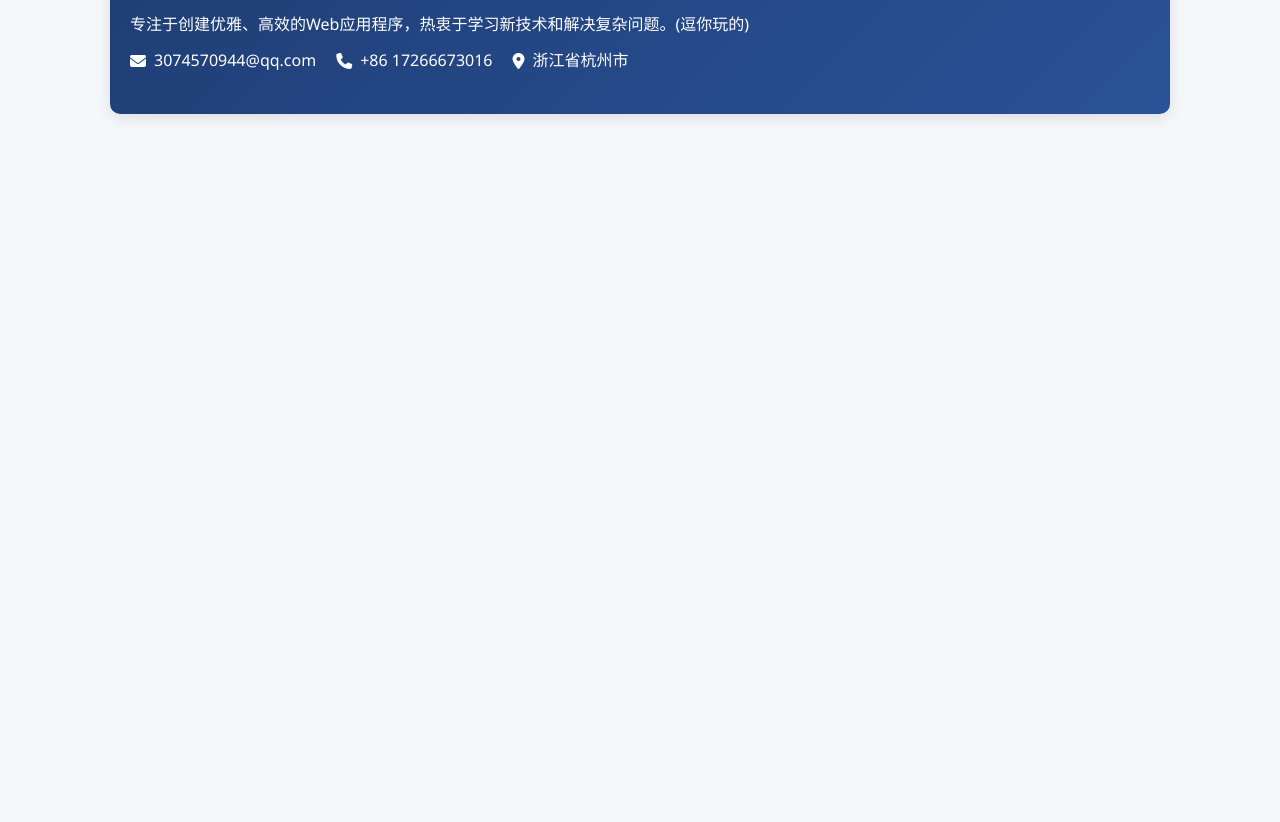
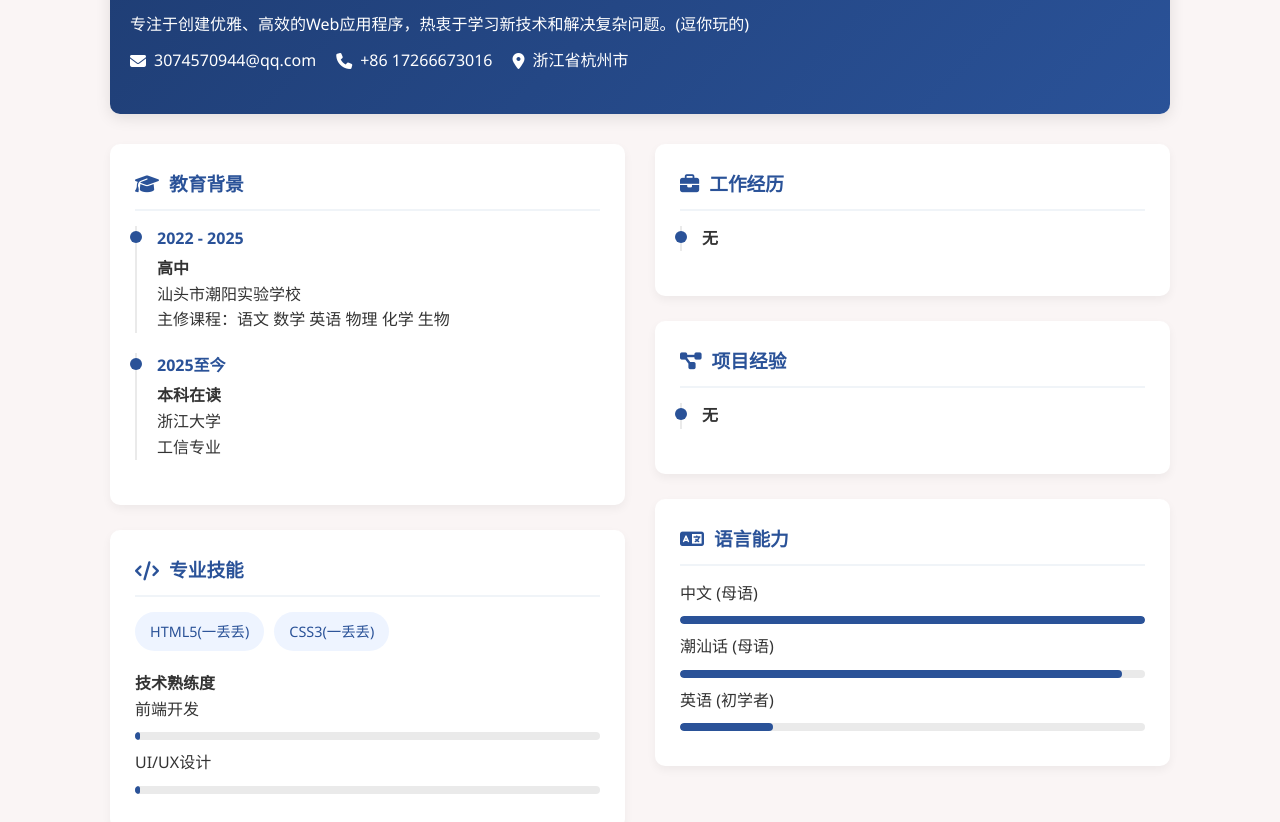
Before and after one commit to SQTP-Exercise/project1-lg2007lind, a plain HTML site: page index.html in a window 1280 px wide. Shown: the part 170-992 px from the top of the page. Before the commit the page ends 800 px from the top, so only its background shows below. Drawn offline with Linux system fonts and the light colour scheme.

Commit message:
feat:new content1

```diff
--- a/index.html
+++ b/index.html
@@ -32,6 +32,90 @@
                 </div>
             </div>
         </header>
+        <div class="main-content">
+            <div class="left-column">
+                <div class="card">
+                    <h3><i class="fas fa-graduation-cap"></i> 教育背景</h3>
+                    <div class="timeline-item">
+                        <div class="timeline-date">2022 - 2025</div>
+                        <h4>高中</h4>
+                        <p>汕头市潮阳实验学校</p>
+                        <p>主修课程：语文 数学 英语 物理 化学 生物</p>
+                    </div>
+                    <div class="timeline-item">
+                        <div class="timeline-date">2025至今</div>
+                        <h4>本科在读</h4>
+                        <p>浙江大学</p>
+                        <p>工信专业</p>
+                    </div>
+                </div>
+
+                <div class="card">
+                    <h3><i class="fas fa-code"></i> 专业技能</h3>
+                    <div class="skills-list">
+                        <div class="skill">HTML5(一丢丢)</div>
+                        <div class="skill">CSS3(一丢丢)</div>
+                    </div>
+
+                    <h4 style="margin-top: 20px;">技术熟练度</h4>
+                    <div>
+                        <p>前端开发</p>
+                        <div class="progress-bar">
+                            <div class="progress" style="width: 1%"></div>
+                        </div>
+                    </div>
+                    <div>
+                        <p>UI/UX设计</p>
+                        <div class="progress-bar">
+                            <div class="progress" style="width: 1%"></div>
+                        </div>
+                    </div>
+                </div>
+            </div>
+
+            <div class="right-column">
+                <div class="card">
+                    <h3><i class="fas fa-briefcase"></i> 工作经历</h3>
+                    <div class="timeline-item">
+                        <h4>无</h4>
+                        <p> </p>
+                    </div>
+                </div>
+
+                <div class="card">
+                    <h3><i class="fas fa-project-diagram"></i> 项目经验</h3>
+                    <div class="timeline-item">
+                        <h4>无</h4>
+                    </div>
+                </div>
+
+                <div class="card">
+                    <h3><i class="fas fa-language"></i> 语言能力</h3>
+                    <div>
+                        <p>中文 (母语)</p>
+                        <div class="progress-bar">
+                            <div class="progress" style="width: 100%"></div>
+                        </div>
+                    </div>
+                    <div>
+                        <p>潮汕话 (母语)</p>
+                        <div class="progress-bar">
+                            <div class="progress" style="width: 95%"></div>
+                        </div>
+                    </div>
+                    <div>
+                        <p>英语 (初学者)</p>
+                        <div class="progress-bar">
+                            <div class="progress" style="width: 20%"></div>
+                        </div>
+                    </div>
+                </div>
+            </div>
+        </div>
+
+        <footer>
+            <p>© 2025 linguan - 个人简历</p>
+        </footer>
     </div>
 </body>
 </html>
--- a/style.css
+++ b/style.css
@@ -6,8 +6,8 @@
 }
 
 body {
-    background-color: #f5f7fa;
-    color: #333;
+    background-color: #faf5f5;
+    color: #333333;
     line-height: 1.6;
 }
 
@@ -55,3 +55,117 @@ header {
     align-items: center;
     gap: 8px;
 }
+.main-content {
+    display: flex;
+    flex-wrap: wrap;
+    gap: 30px;
+}
+
+.left-column, .right-column {
+    flex: 1;
+    min-width: 300px;
+}
+
+.card {
+    background: white;
+    border-radius: 10px;
+    padding: 25px;
+    margin-bottom: 25px;
+    box-shadow: 0 4px 10px rgba(0, 0, 0, 0.05);
+    transition: transform 0.3s ease;
+}
+
+.card:hover {
+    transform: translateY(-5px);
+}
+
+.card h3 {
+    color: #2a5298;
+    margin-bottom: 15px;
+    padding-bottom: 10px;
+    border-bottom: 2px solid #f0f4f8;
+    display: flex;
+    align-items: center;
+    gap: 10px;
+}
+
+.card h3 i {
+    font-size: 1.2rem;
+}
+
+.timeline-item {
+    margin-bottom: 20px;
+    padding-left: 20px;
+    border-left: 2px solid #eaeaea;
+    position: relative;
+}
+
+.timeline-item:before {
+    content: '';
+    position: absolute;
+    width: 12px;
+    height: 12px;
+    border-radius: 50%;
+    background: #2a5298;
+    left: -7px;
+    top: 5px;
+}
+
+.timeline-date {
+    font-weight: 600;
+    color: #2a5298;
+    margin-bottom: 5px;
+}
+
+.skills-list {
+    display: flex;
+    flex-wrap: wrap;
+    gap: 10px;
+}
+
+.skill {
+    background: #eef4ff;
+    padding: 8px 15px;
+    border-radius: 20px;
+    font-size: 0.9rem;
+    color: #2a5298;
+    font-weight: 500;
+}
+
+.progress-bar {
+    height: 8px;
+    background: #eaeaea;
+    border-radius: 4px;
+    margin: 10px 0;
+    overflow: hidden;
+}
+
+.progress {
+    height: 100%;
+    background: #2a5298;
+    border-radius: 4px;
+}
+
+footer {
+    text-align: center;
+    padding: 20px;
+    margin-top: 30px;
+    color: #666;
+    border-top: 1px solid #eaeaea;
+}
+
+@media (max-width: 768px) {
+    .profile {
+        flex-direction: column;
+        text-align: center;
+    }
+
+    .profile-img {
+        margin-right: 0;
+        margin-bottom: 20px;
+    }
+
+    .contact-info {
+        justify-content: center;
+    }
+}
```
